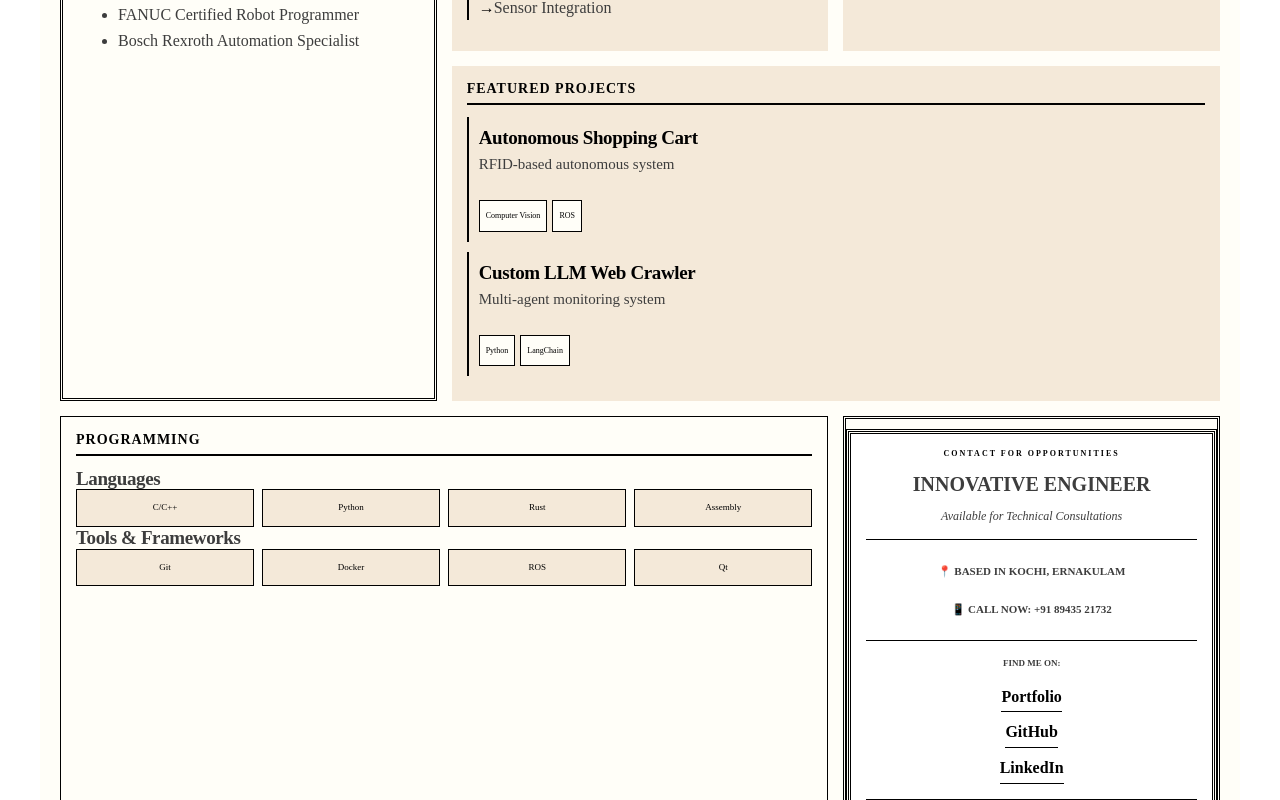
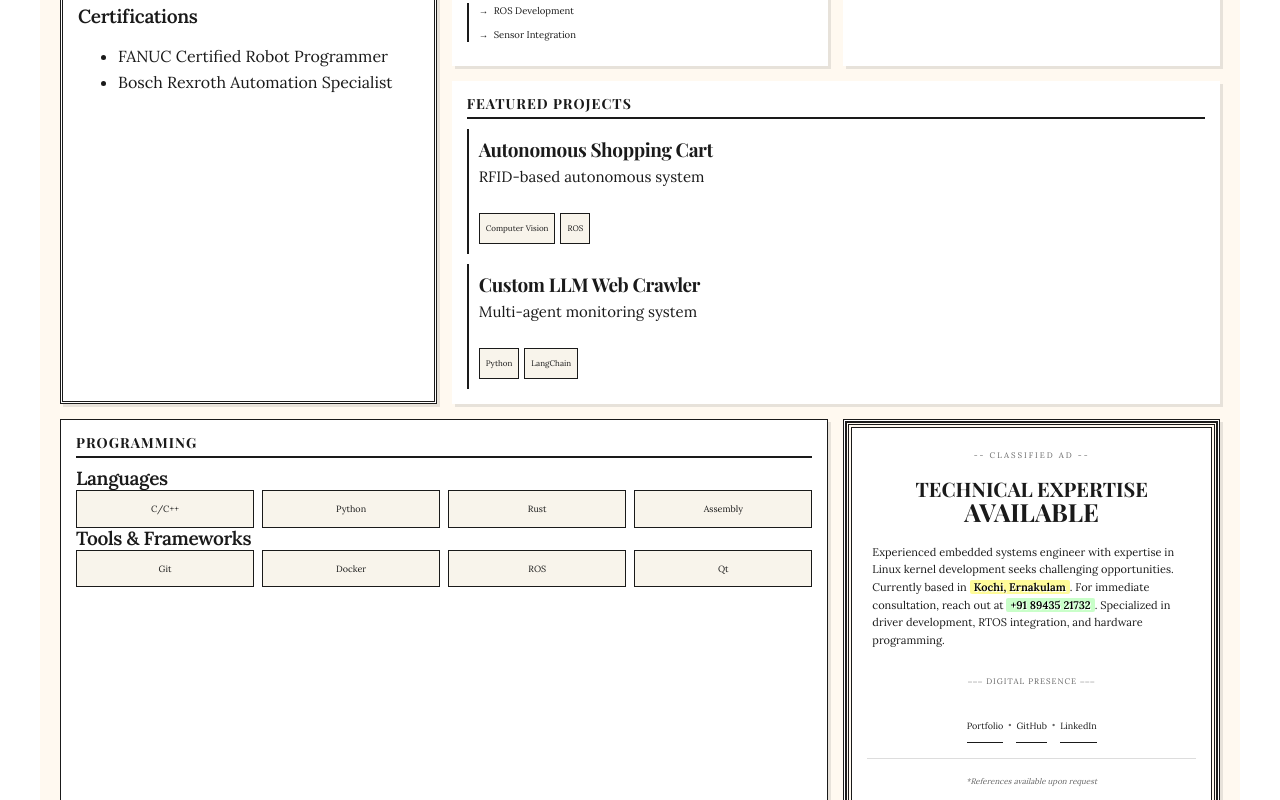
Before and after one commit to Simayon/Bento-Portfolio, an Astro site: page /about in a window 1280 px wide. Shown: the part 900-1700 px from the top of the page. Built offline with nearby package versions, Linux system fonts and the light colour scheme; Astro itself is replaced by a stand-in of ours.

Commit message:
feat(About Me): BEST About Me So Far

```diff
--- a/src/pages/about.astro
+++ b/src/pages/about.astro
@@ -4,8 +4,11 @@ import BaseLayout from '../components/BaseLayout.astro';
 
 <BaseLayout title="About - Simayon Thampi">
     <main class="about-container">
-        <h1 class="headline">TECH INNOVATOR PROFILE</h1>
-        <h2 class="subheadline">Simayon Thampi: Bridging Hardware and Software in the Digital Age</h2>
+        <div class="newspaper-header">
+            <h1 class="headline">THE TECH CHRONICLE</h1>
+            <div class="dateline">Est. 2024 • Volume I • Issue I</div>
+            <h2 class="subheadline">Simayon Thampi: Bridging Hardware and Software in the Digital Age</h2>
+        </div>
 
         <div class="bento-grid">
             <!-- Profile Section (Item 0) -->
@@ -121,21 +124,29 @@ import BaseLayout from '../components/BaseLayout.astro';
             <div class="bento-item item-6">
                 <div class="ad-border">
                     <div class="ad-content">
-                        <h3>CONTACT FOR OPPORTUNITIES</h3>
-                        <div class="ad-headline">INNOVATIVE ENGINEER</div>
-                        <div class="ad-subheadline">Available for Technical Consultations</div>
-                        <div class="contact-info">
-                            <p class="location">📍 BASED IN KOCHI, ERNAKULAM</p>
-                            <p class="phone">📱 CALL NOW: +91 89435 21732</p>
-                            <div class="social-links">
-                                <span class="link-label">FIND ME ON:</span>
-                                <a href="https://simayonthampi.me">Portfolio</a>
-                                <a href="https://github.com/Simayon">GitHub</a>
-                                <a href="https://www.linkedin.com/in/simayon-thampi-ab52b9190/">LinkedIn</a>
-                            </div>
+                        <div class="ad-eyebrow">-- CLASSIFIED AD --</div>
+                        <div class="ad-headline">TECHNICAL EXPERTISE</div>
+                        <div class="ad-headline-2">AVAILABLE</div>
+
+                        <div class="ad-text">
+                            Experienced embedded systems engineer with expertise in Linux kernel development
+                            seeks challenging opportunities. Currently based in <mark class="highlight-yellow">Kochi, Ernakulam</mark>.
+                            For immediate consultation, reach out at <mark class="highlight-green">+91 89435 21732</mark>.
+                            Specialized in driver development, RTOS integration, and hardware programming.
                         </div>
+
+                        <div class="ad-divider">⎯⎯⎯ DIGITAL PRESENCE ⎯⎯⎯</div>
+
+                        <div class="social-links">
+                            <a href="https://simayonthampi.me" class="social-link">Portfolio</a>
+                            <span class="dot">•</span>
+                            <a href="https://github.com/Simayon" class="social-link">GitHub</a>
+                            <span class="dot">•</span>
+                            <a href="https://www.linkedin.com/in/simayon-thampi-ab52b9190/" class="social-link">LinkedIn</a>
+                        </div>
+
                         <div class="ad-footer">
-                            *Specialized in Embedded Systems & Linux Kernel Development
+                            *References available upon request
                         </div>
                     </div>
                 </div>
@@ -159,34 +170,46 @@ import BaseLayout from '../components/BaseLayout.astro';
 </BaseLayout>
 
 <style>
+    @import url('https://fonts.googleapis.com/css2?family=Playfair+Display:wght@400;700&family=Lora:wght@400;600&display=swap');
+
     .about-container {
         max-width: 1200px;
         margin: 0 auto;
         padding: 2rem;
-        font-family: "Times New Roman", Times, serif;
-        background: #fffef8;
+        background-color: #fff9f0;
+        color: #1a1a1a;
+        font-family: 'Lora', serif;
+    }
+
+    .newspaper-header {
+        text-align: center;
+        border-bottom: 3px double #1a1a1a;
+        margin-bottom: 2rem;
+        padding-bottom: 1rem;
     }
 
     .headline {
-        font-size: clamp(2.5rem, 5vw, 3.5rem);
-        font-weight: 900;
-        text-align: center;
-        margin-bottom: 0.5rem;
-        border-bottom: 3px double #000;
-        padding-bottom: 0.5rem;
-        color: #000;
-        text-transform: uppercase;
-        letter-spacing: 1px;
+        font-family: 'Playfair Display', serif;
+        font-size: 3.5rem;
+        font-weight: 700;
+        margin: 0;
+        letter-spacing: -0.5px;
+    }
+
+    .dateline {
+        font-family: 'Lora', serif;
+        font-style: italic;
+        margin: 0.5rem 0;
+        color: #666;
     }
 
     .subheadline {
-        font-size: clamp(1.2rem, 3vw, 1.5rem);
-        text-align: center;
-        font-style: italic;
-        color: #333;
-        margin-bottom: 3rem;
-        padding: 0.5rem 0;
-        border-bottom: 1px solid #000;
+        font-family: 'Playfair Display', serif;
+        font-size: 1.8rem;
+        font-weight: 400;
+        margin: 1rem 0;
+        border-top: 1px solid #1a1a1a;
+        padding-top: 1rem;
     }
 
     .bento-grid {
@@ -197,84 +220,72 @@ import BaseLayout from '../components/BaseLayout.astro';
         margin: 2rem 0;
     }
 
+    /* Grid Layout Positioning */
+    .item-0 {
+        grid-column: 1 / span 2;
+        grid-row: 1 / span 2;
+        border: 3px double #1a1a1a;
+    }
+
+    .item-1 {
+        grid-column: 3;
+        grid-row: 1;
+        border: 1px solid #1a1a1a;
+    }
+
+    .item-2 {
+        grid-column: 3;
+        grid-row: 2 / span 2;
+        background: #f8f4eb;
+    }
+
+    .item-3 {
+        grid-column: 1;
+        grid-row: 3 / span 2;
+        border: 3px double #1a1a1a;
+    }
+
+    .item-4 {
+        grid-column: 2 / span 2;
+        grid-row: 4;
+        background: #f8f4eb;
+    }
+
+    .item-5 {
+        grid-column: 1 / span 2;
+        grid-row: 5 / span 2;
+        border: 1px solid #1a1a1a;
+    }
+
+    .item-6 {
+        grid-column: 3;
+        grid-row: 5 / span 2;
+        border: 3px double #1a1a1a;
+        padding: 0 !important;
+    }
+
+    .item-7 {
+        grid-column: 2;
+        grid-row: 3;
+        background: #f8f4eb;
+    }
+
     .bento-item {
-        background: #fffef8;
+        background-color: #fff;
         padding: 1.5rem;
-        transition: transform 0.2s ease;
         position: relative;
+        box-shadow: 3px 3px 0 rgba(26, 26, 26, 0.1);
     }
 
     .bento-item h3 {
+        font-family: 'Playfair Display', serif;
         font-size: 1.4rem;
-        font-weight: 900;
-        margin-bottom: 1.2rem;
-        color: #000;
+        font-weight: 700;
+        border-bottom: 2px solid #1a1a1a;
+        padding-bottom: 0.5rem;
+        margin-bottom: 1rem;
         text-transform: uppercase;
         letter-spacing: 1px;
-        border-bottom: 2px solid #000;
-        padding-bottom: 0.5rem;
-    }
-
-    /* Profile Section */
-    .item-0 {
-        grid-column: 1 / span 2;
-        grid-row: 1 / span 2;
-        border: 3px double #000;
-        background: #fffef8;
-    }
-
-    /* Technical Expertise */
-    .item-1 {
-        grid-column: 3;
-        grid-row: 1;
-        border: 1px solid #000;
-    }
-
-    /* Current Role */
-    .item-2 {
-        grid-column: 3;
-        grid-row: 2 / span 2;
-        border: none;
-        background: #f4e9d9;
-    }
-
-    /* Education */
-    .item-3 {
-        grid-column: 1;
-        grid-row: 3 / span 2;
-        border: 3px double #000;
-    }
-
-    /* Projects */
-    .item-4 {
-        grid-column: 2 / span 2;
-        grid-row: 4;
-        border: none;
-        background: #f4e9d9;
-    }
-
-    /* Programming */
-    .item-5 {
-        grid-column: 1 / span 2;
-        grid-row: 5 / span 2;
-        border: 1px solid #000;
-    }
-
-    /* Contact */
-    .item-6 {
-        grid-column: 3;
-        grid-row: 5 / span 2;
-        border: 3px double #000;
-        background: #fffef8;
-        padding: 0 !important;
-    }
-
-    /* Experience */
-    .item-7 {
-        grid-column: 2;
-        grid-row: 3;
-        border: none;
-        background: #f4e9d9;
     }
 
     .profile-content {
@@ -290,26 +301,32 @@ import BaseLayout from '../components/BaseLayout.astro';
     .profile-image img {
         width: 100%;
         height: auto;
+        border: 1px solid #1a1a1a;
         filter: grayscale(100%);
-        border: 1px solid #000;
     }
 
     .image-caption {
         text-align: center;
+        font-style: italic;
         margin-top: 0.5rem;
         font-size: 0.9rem;
-        font-style: italic;
-        color: #333;
     }
 
     .lead-paragraph {
         flex: 1;
         font-size: 1.2rem;
         line-height: 1.6;
-        color: #000;
-        font-style: italic;
         padding-left: 1rem;
-        border-left: 2px solid #000;
+        border-left: 2px solid #1a1a1a;
+    }
+
+    .lead-paragraph p:first-of-type::first-letter {
+        initial-letter: 3;
+        -webkit-initial-letter: 3;
+        color: #1a1a1a;
+        font-family: 'Playfair Display', serif;
+        font-weight: 700;
+        margin-right: 0.5rem;
     }
 
     .skills-grid {
@@ -319,83 +336,49 @@ import BaseLayout from '../components/BaseLayout.astro';
     }
 
     .skills-grid span {
-        background: #f4e9d9;
+        background: #f8f4eb;
         padding: 0.5rem;
         text-align: center;
         font-size: 0.9rem;
-        color: #000;
-        border: 1px solid #000;
+        border: 1px solid #1a1a1a;
     }
 
     .project {
         padding: 1rem;
         margin-bottom: 1rem;
-        border-left: 2px solid #000;
+        border-left: 2px solid #1a1a1a;
+    }
+
+    .project:last-child {
+        margin-bottom: 0;
     }
 
     .project h4 {
+        font-family: 'Playfair Display', serif;
         font-weight: bold;
         margin-bottom: 0.5rem;
-        color: #000;
     }
 
     .tech-tags {
         display: flex;
+        flex-wrap: wrap;
         gap: 0.5rem;
         margin-top: 0.5rem;
     }
 
     .tech-tag {
-        background: #fffef8;
+        background: #f8f4eb;
         padding: 0.2rem 0.6rem;
         font-size: 0.8rem;
-        color: #000;
-        border: 1px solid #000;
-    }
-
-    .contact-content {
-        text-align: center;
-        padding: 1rem;
-    }
-
-    .contact-content h3 {
-        font-family: "UnifrakturMaguntia", cursive;
-        font-size: 1.8rem;
-        margin-bottom: 1.5rem;
-    }
-
-    .location, .phone {
-        margin: 0.8rem 0;
-        font-size: 1.1rem;
-        font-weight: bold;
-    }
-
-    .social-links {
-        display: flex;
-        justify-content: center;
-        gap: 1rem;
-        margin-top: 1.5rem;
-        border-top: 1px solid #000;
-        padding-top: 1rem;
-    }
-
-    .social-link {
-        color: #000;
-        text-decoration: none;
-        padding: 0.5rem 1rem;
-        border-bottom: 1px solid #000;
-        font-weight: bold;
-        transition: border-bottom-width 0.2s ease;
-    }
-
-    .social-link:hover {
-        border-bottom-width: 2px;
+        border: 1px solid #1a1a1a;
     }
 
     .achievements, .highlights {
         list-style: none;
         padding-left: 1rem;
-        border-left: 2px solid #000;
+        border-left: 2px solid #1a1a1a;
+        font-size: 0.95rem;
+        line-height: 1.6;
     }
 
     .achievements li, .highlights li {
@@ -408,91 +391,121 @@ import BaseLayout from '../components/BaseLayout.astro';
         content: "→";
         position: absolute;
         left: 0;
-        color: #000;
+        color: #1a1a1a;
     }
 
     /* Contact Ad Styling */
     .ad-border {
-        border: 3px double #000;
-        padding: 1px;
-        margin: 1rem 0;
+        border: 3px double #1a1a1a;
+        padding: 2px;
+        margin: 0;
+        background: #fff9f0;
     }
 
     .ad-content {
-        border: 1px solid #000;
+        border: 1px solid #1a1a1a;
         padding: 1.5rem;
         text-align: center;
         background: #fff;
+        position: relative;
     }
 
-    .item-6 h3 {
+    .ad-eyebrow {
+        font-family: 'Lora', serif;
         font-size: 0.8rem;
         letter-spacing: 2px;
-        text-transform: uppercase;
-        border-bottom: none;
+        margin-bottom: 1rem;
+        color: #666;
+    }
+
+    .ad-headline {
+        font-family: 'Playfair Display', serif;
+        font-size: 2rem;
+        font-weight: 900;
+        line-height: 1;
+        margin: 0;
+    }
+
+    .ad-headline-2 {
+        font-family: 'Playfair Display', serif;
+        font-size: 2.5rem;
+        font-weight: 900;
+        line-height: 1;
         margin-bottom: 1rem;
     }
 
-    .ad-headline {
-        font-size: 2rem;
-        font-weight: 900;
-        margin: 1rem 0;
-        line-height: 1;
-        font-family: "Times New Roman", Times, serif;
+    .ad-text {
+        font-family: 'Lora', serif;
+        font-size: 1.1rem;
+        line-height: 1.6;
+        text-align: left;
+        margin: 2rem 0;
+        padding: 0 0.5rem;
     }
 
-    .ad-subheadline {
-        font-style: italic;
-        font-size: 1.2rem;
-        margin-bottom: 1.5rem;
-        border-bottom: 1px solid #000;
-        padding-bottom: 1rem;
+    mark.highlight-yellow {
+        background: linear-gradient(120deg, rgba(255, 246, 0, 0.4) 0%, rgba(255, 246, 0, 0.4) 100%);
+        padding: 0 4px;
+        border-radius: 2px;
+        font-weight: 600;
+        box-decoration-break: clone;
+        -webkit-box-decoration-break: clone;
+        text-shadow: 1px 1px 0 #fff;
     }
 
-    .item-6 .contact-info {
+    mark.highlight-green {
+        background: linear-gradient(120deg, rgba(77, 255, 77, 0.3) 0%, rgba(77, 255, 77, 0.3) 100%);
+        padding: 0 4px;
+        border-radius: 2px;
+        font-weight: 600;
+        box-decoration-break: clone;
+        -webkit-box-decoration-break: clone;
+        text-shadow: 1px 1px 0 #fff;
+    }
+
+    .ad-divider {
+        font-family: 'Lora', serif;
+        font-size: 0.8rem;
+        color: #666;
+        margin: 1.5rem 0;
+        letter-spacing: 1px;
+    }
+
+    .social-links {
         display: flex;
-        flex-direction: column;
+        justify-content: center;
+        align-items: center;
         gap: 0.5rem;
         margin: 1rem 0;
     }
 
-    .item-6 .location,
-    .item-6 .phone {
-        font-size: 1.1rem;
-        font-weight: bold;
+    .social-link {
+        color: #1a1a1a;
+        text-decoration: none;
+        font-family: 'Lora', serif;
+        font-size: 0.9rem;
+        padding: 0.3rem 0;
+        border-bottom: 1px solid #1a1a1a;
+        transition: all 0.2s ease;
     }
 
-    .item-6 .social-links {
-        display: flex;
-        flex-direction: column;
-        gap: 0.5rem;
-        margin-top: 1rem;
-        align-items: center;
+    .dot {
+        color: #666;
+        font-size: 0.8rem;
     }
 
-    .item-6 .link-label {
-        font-weight: bold;
-        font-size: 0.9rem;
-    }
-
-    .item-6 .social-links a {
-        color: #000;
-        text-decoration: none;
-        border-bottom: 1px solid #000;
-        padding: 0.2rem 0;
-        font-weight: bold;
-    }
-
-    .item-6 .social-links a:hover {
+    .social-link:hover {
         border-bottom-width: 2px;
     }
 
     .ad-footer {
+        font-family: 'Lora', serif;
         font-size: 0.8rem;
         font-style: italic;
+        color: #666;
         margin-top: 1.5rem;
         padding-top: 1rem;
-        border-top: 1px solid #000;
+        border-top: 1px solid #ddd;
     }
 
     @media (max-width: 768px) {
@@ -517,16 +530,20 @@ import BaseLayout from '../components/BaseLayout.astro';
             margin: 0 auto;
         }
 
-        .skills-grid {
-            grid-template-columns: repeat(2, 1fr);
-        }
-
         .lead-paragraph {
             padding-left: 0;
             border-left: none;
-            border-top: 2px solid #000;
+            border-top: 2px solid #1a1a1a;
             padding-top: 1rem;
             margin-top: 1rem;
         }
+
+        .headline {
+            font-size: 2.5rem;
+        }
+
+        .subheadline {
+            font-size: 1.4rem;
+        }
     }
 </style>
```
